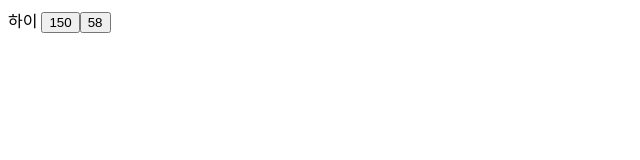
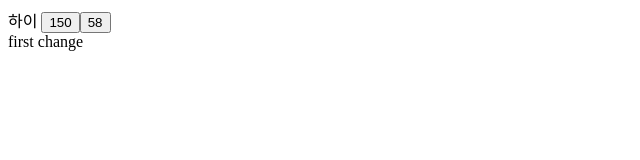
Before and after one commit to lebmouse/typeImageReactStatic, a plain HTML site: page index.html in a window 1280 px wide. Shown: the full height of the page, 0-640 px from the left. Drawn offline with Linux system fonts and the light colour scheme.

Commit message:
first change

```diff
--- a/index.html
+++ b/index.html
@@ -10,6 +10,7 @@
   <div id="app">
     하이
   </div>
+  <div>first change</div>
   <script src="index.js"></script>
 </body>
 
```
